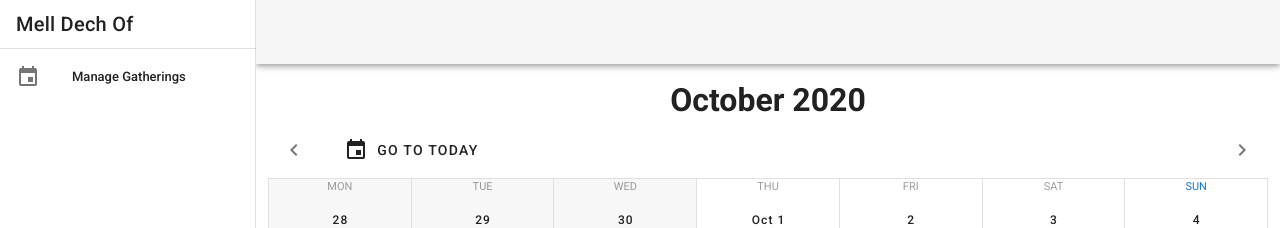
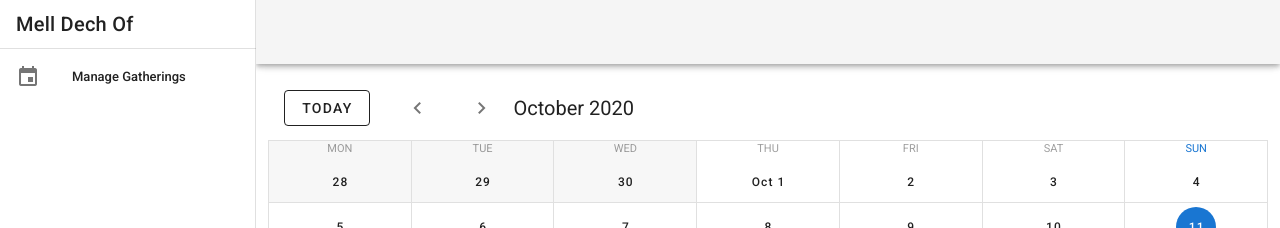
Before and after one commit to exhuma/melldechof, a Vue app: page / in a window 1280 px wide. Shown: the top 228 px of the page. Built offline with nearby package versions, Linux system fonts and the light colour scheme; no server answers.

Commit message:
Restyle Calendar navigation

```diff
--- a/src/components/Calendar.vue
+++ b/src/components/Calendar.vue
@@ -1,11 +1,8 @@
 <template>
   <v-sheet>
-    <center><h1>{{ currentDateLocalised }}</h1></center>
-    <v-sheet
-        tile
-        height="54"
-        class="d-flex"
-      >
+    <v-sheet height="64">
+      <v-toolbar flat>
+        <v-btn @click="goToToday()" outlined class="mr-4">Today</v-btn>
         <v-btn
           icon
           class="ma-2"
@@ -13,10 +10,6 @@
         >
           <v-icon>mdi-chevron-left</v-icon>
         </v-btn>
-        <v-btn @click="goToToday()" text class="ma-2">
-          <v-icon class="mr-2">mdi-calendar</v-icon> Go to Today
-        </v-btn>
-        <v-spacer></v-spacer>
         <v-btn
           icon
           class="ma-2"
@@ -24,7 +17,10 @@
         >
           <v-icon>mdi-chevron-right</v-icon>
         </v-btn>
-      </v-sheet>
+        <v-toolbar-title>{{ currentDateLocalised }}</v-toolbar-title>
+        <v-spacer></v-spacer>
+      </v-toolbar>
+    </v-sheet>
     <v-calendar
       type="month"
       ref="calendar"
```
